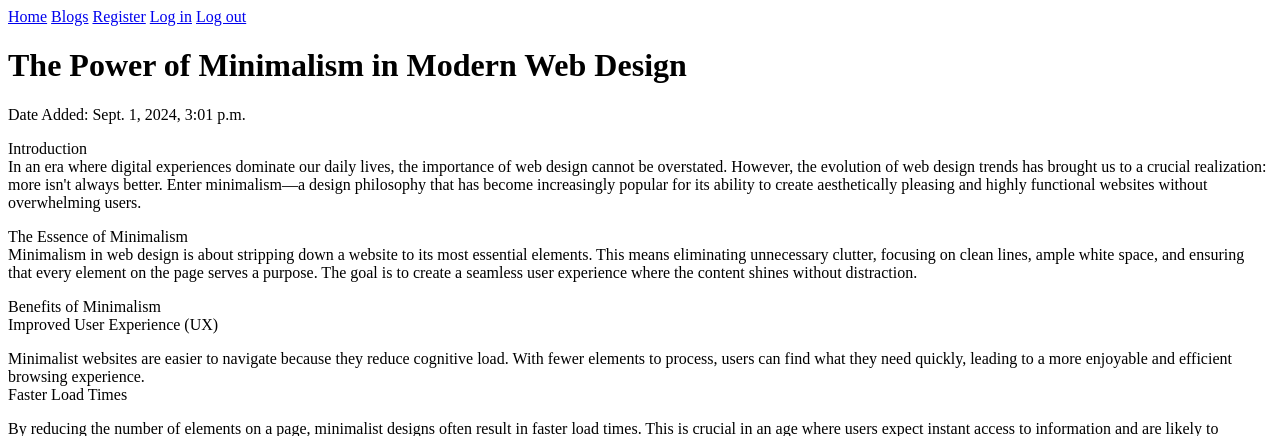
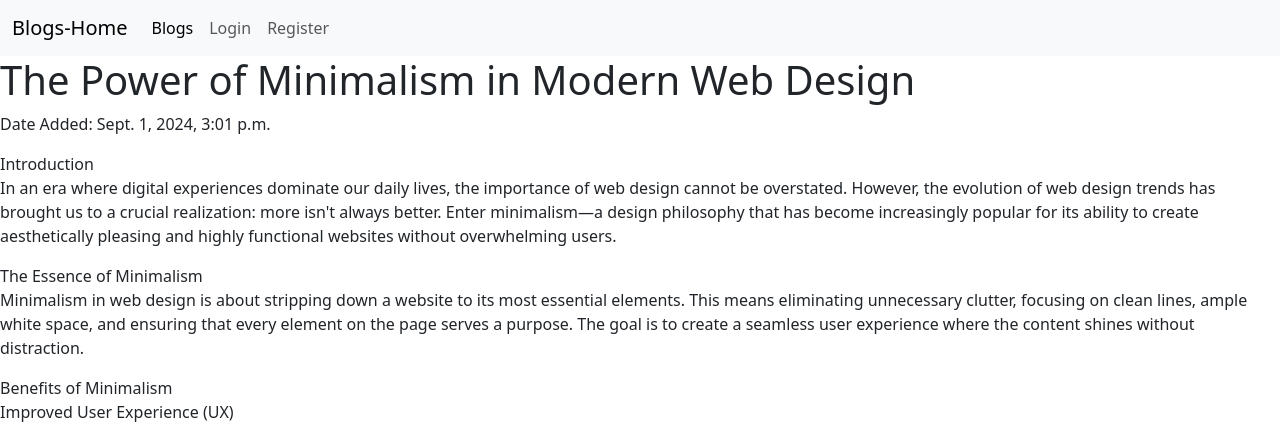
Before and after one commit to Njoro90260/blogs, a Django app: page /blog-view/1 in a window 1280 px wide. Shown: the top 436 px of the page. Run offline with Django 4.2, Linux system fonts and the light colour scheme; data comes from the database, SQL or seed files in the repository; both versions use the stored data as it was after the commit; some libraries are stand-ins or nearby versions.

Commit message:
add bootstrap base

```diff
--- a/blogs/templates/blogs/base.html
+++ b/blogs/templates/blogs/base.html
@@ -1,3 +1,4 @@
+{% load bootstrap5 %}
 <!DOCTYPE html>
 <html lang="en">
 <head>
@@ -6,18 +7,42 @@
     {% block title %}
     <title>Document</title>
     {% endblock title %}
+    {% bootstrap_css %}
 </head>
 <body>
-    <a href="{% url 'blogs:index' %}">Home</a>
-    <a href="{% url 'blogs:blogs' %}">Blogs</a>
-
-    {% if user.is_authenticated %}
-        Hello, {{user.username }}.
-    {% else %}
-        <a href="{% url 'users:register' %}">Register</a>
-        <a href="{% url 'users:login' %}">Log in</a>
-    {% endif %}
-    <a href="{% url 'users:logout' %}">Log out</a>
-    {% block content %}{% endblock content %}
+    <nav class="navbar navbar-expand-lg bg-body-tertiary">
+        <div class="container-fluid">
+          <a class="navbar-brand" href="{% url 'blogs:index' %}">Blogs-Home</a>
+          <button class="navbar-toggler" type="button" data-bs-toggle="collapse" data-bs-target="#navbarCollapse" aria-controls="navbarCollapse" aria-expanded="false" aria-label="Toggle navigation">
+            <span class="navbar-toggler-icon"></span>
+          </button>
+          <div class="collapse navbar-collapse" id="navbarCollapse">
+            <ul class="navbar-nav mr-auto">
+              <li class="nav-item">
+                <a class="nav-link active" aria-current="page" href="{% url 'blogs:blogs' %}">Blogs</a>
+              </li>
+            </ul>
+            <ul class="navbar-nav ml-auto">
+              {% if user.is_authenticated %}
+              <li class="nav-item">
+                <span class="navbar-text">Hello, {{user.username }}.</span>
+              </li>
+              <li class="nav-item">
+                <a class="nav-link" href="{% url 'users:logout' %}">Logout</a>
+              </li>
+              {% else %}
+              <li class="nav-item">
+                <a class="nav-link" href="{% url 'users:login' %}">Login</a>
+              </li>
+              <li class="nav-item">
+                <a class="nav-link" href="{% url 'users:register' %}">Register</a>
+              </li>
+              {% endif %}
+            </ul>
+          </div>
+        </div>
+      </nav>
+      {% block content %}{% endblock content %}
+      {% bootstrap_javascript %}
 </body>
 </html>
```
Also changed, not shown: db.sqlite3.
